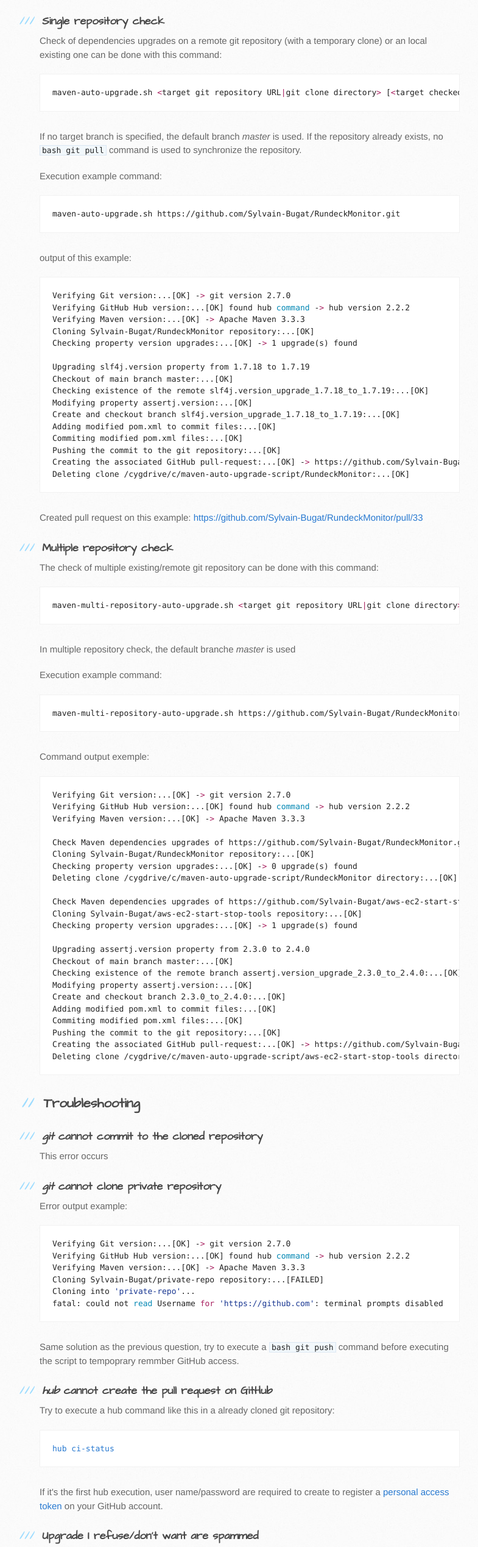
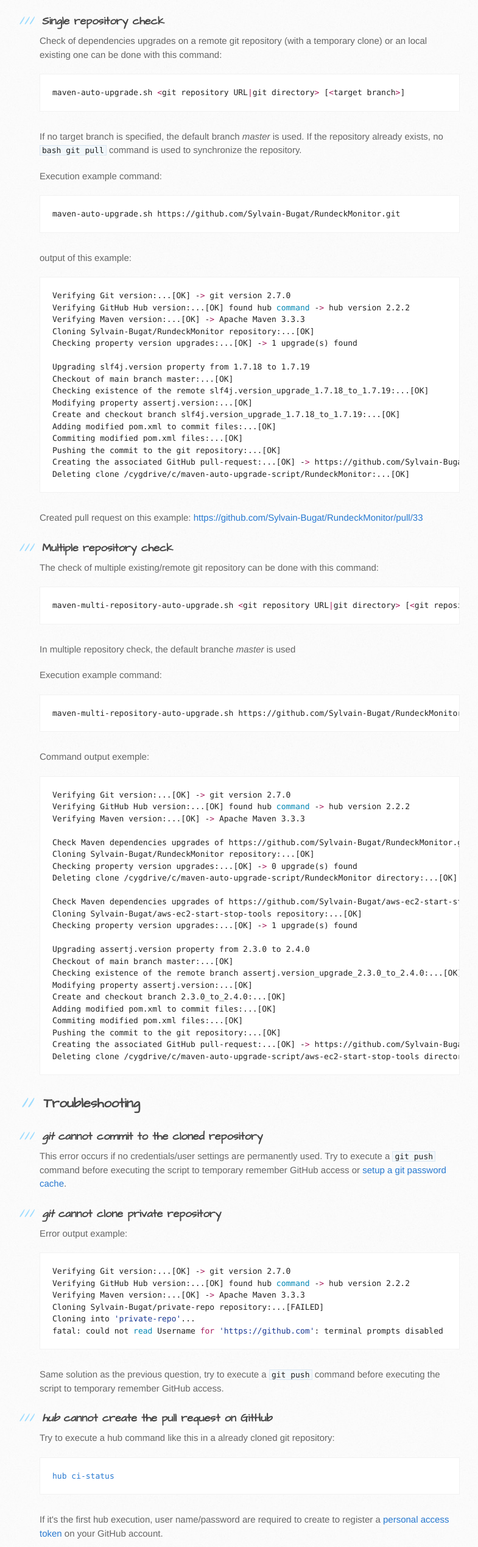
Before and after one commit to Yomoni/maven-auto-upgrade-script, a plain HTML site: page index.html in a window 1280 px wide. Shown: the part 1203-3740 px from the top of the page at 61% size, without its empty margins (105-890 px from the left). Drawn offline with Linux system fonts and the light colour scheme.

```diff
--- a/index.html
+++ b/index.html
@@ -63,7 +63,7 @@
 
 <p>Check of dependencies upgrades on a remote git repository (with a temporary clone) or an local existing one can be done with this command:</p>
 
-<div class="highlight highlight-source-shell"><pre>maven-auto-upgrade.sh <span class="pl-k">&lt;</span>target git repository URL<span class="pl-k">|</span>git clone directory<span class="pl-k">&gt;</span> [<span class="pl-k">&lt;</span>target checked branch<span class="pl-k">&gt;</span>]</pre></div>
+<div class="highlight highlight-source-shell"><pre>maven-auto-upgrade.sh <span class="pl-k">&lt;</span>git repository URL<span class="pl-k">|</span>git directory<span class="pl-k">&gt;</span> [<span class="pl-k">&lt;</span>target branch<span class="pl-k">&gt;</span>]</pre></div>
 
 <p>If no target branch is specified, the default branch <em>master</em> is used. If the repository already exists, no <code>bash git pull</code> command is used to synchronize the repository.</p>
 
@@ -98,7 +98,7 @@ Deleting clone /cygdrive/c/maven-auto-upgrade-script/RundeckMonitor:...[OK]
 
 <p>The check of multiple existing/remote git repository can be done with this command:</p>
 
-<div class="highlight highlight-source-shell"><pre>maven-multi-repository-auto-upgrade.sh <span class="pl-k">&lt;</span>target git repository URL<span class="pl-k">|</span>git clone directory<span class="pl-k">&gt;</span> [<span class="pl-k">&lt;</span>target git repository URL<span class="pl-k">|</span>git clone directory<span class="pl-k">&gt;</span>] [...]</pre></div>
+<div class="highlight highlight-source-shell"><pre>maven-multi-repository-auto-upgrade.sh <span class="pl-k">&lt;</span>git repository URL<span class="pl-k">|</span>git directory<span class="pl-k">&gt;</span> [<span class="pl-k">&lt;</span>git repository URL<span class="pl-k">|</span>git directory<span class="pl-k">&gt;</span>] [...]</pre></div>
 
 <p>In multiple repository check, the default branche <em>master</em> is used</p>
 
@@ -138,7 +138,7 @@ Deleting clone /cygdrive/c/maven-auto-upgrade-script/aws-ec2-start-stop-tools di
 <h3>
 <a id="git-cannot-commit-to-the-cloned-repository" class="anchor" href="#git-cannot-commit-to-the-cloned-repository" aria-hidden="true"><span aria-hidden="true" class="octicon octicon-link"></span></a><em>git</em> cannot commit to the cloned repository</h3>
 
-<p>This error occurs</p>
+<p>This error occurs if no credentials/user settings are permanently used. Try to execute a <code>git push</code> command before executing the script to temporary remember GitHub access or <a href="https://help.github.com/articles/caching-your-github-password-in-git/">setup a git password cache</a>. </p>
 
 <h3>
 <a id="git-cannot-clone-private-repository" class="anchor" href="#git-cannot-clone-private-repository" aria-hidden="true"><span aria-hidden="true" class="octicon octicon-link"></span></a><em>git</em> cannot clone private repository</h3>
@@ -152,7 +152,7 @@ Cloning Sylvain-Bugat/private-repo repository:...[FAILED]
 Cloning into <span class="pl-s"><span class="pl-pds">'</span>private-repo<span class="pl-pds">'</span></span>...
 fatal: could not <span class="pl-c1">read</span> Username <span class="pl-k">for</span> <span class="pl-s"><span class="pl-pds">'</span>https://github.com<span class="pl-pds">'</span></span>: terminal prompts disabled</pre></div>
 
-<p>Same solution as the previous question, try to execute a <code>bash git push</code> command before executing the script to tempoprary remmber GitHub access.</p>
+<p>Same solution as the previous question, try to execute a <code>git push</code> command before executing the script to temporary remember GitHub access.</p>
 
 <h3>
 <a id="hub-cannot-create-the-pull-request-on-github" class="anchor" href="#hub-cannot-create-the-pull-request-on-github" aria-hidden="true"><span aria-hidden="true" class="octicon octicon-link"></span></a><em>hub</em> cannot create the pull request on GitHub</h3>
@@ -188,7 +188,7 @@ fatal: could not <span class="pl-c1">read</span> Username <span class="pl-k">for
 <h3>
 <a id="some-upgrade-are-not-detected" class="anchor" href="#some-upgrade-are-not-detected" aria-hidden="true"><span aria-hidden="true" class="octicon octicon-link"></span></a>Some upgrade are not detected</h3>
 
-<p>These scripts uses <code>bash mvn versions:display-plugin-updates  versions:display-property-updates</code> to find dependency/plugin version upgrade. Dependency version with direct version configuration like this cannot be detected and upgraded:</p>
+<p>These scripts uses <code>mvn versions:display-plugin-updates  versions:display-property-updates</code> to find dependency/plugin version upgrade. Dependency version with direct version configuration like this cannot be detected and upgraded:</p>
 
 <div class="highlight highlight-text-xml"><pre>&lt;<span class="pl-ent">dependency</span>&gt;
     &lt;<span class="pl-ent">groupId</span>&gt;org.slf4j&lt;/<span class="pl-ent">groupId</span>&gt;
```
Also changed, not shown: params.json (+1 -1 lines).
